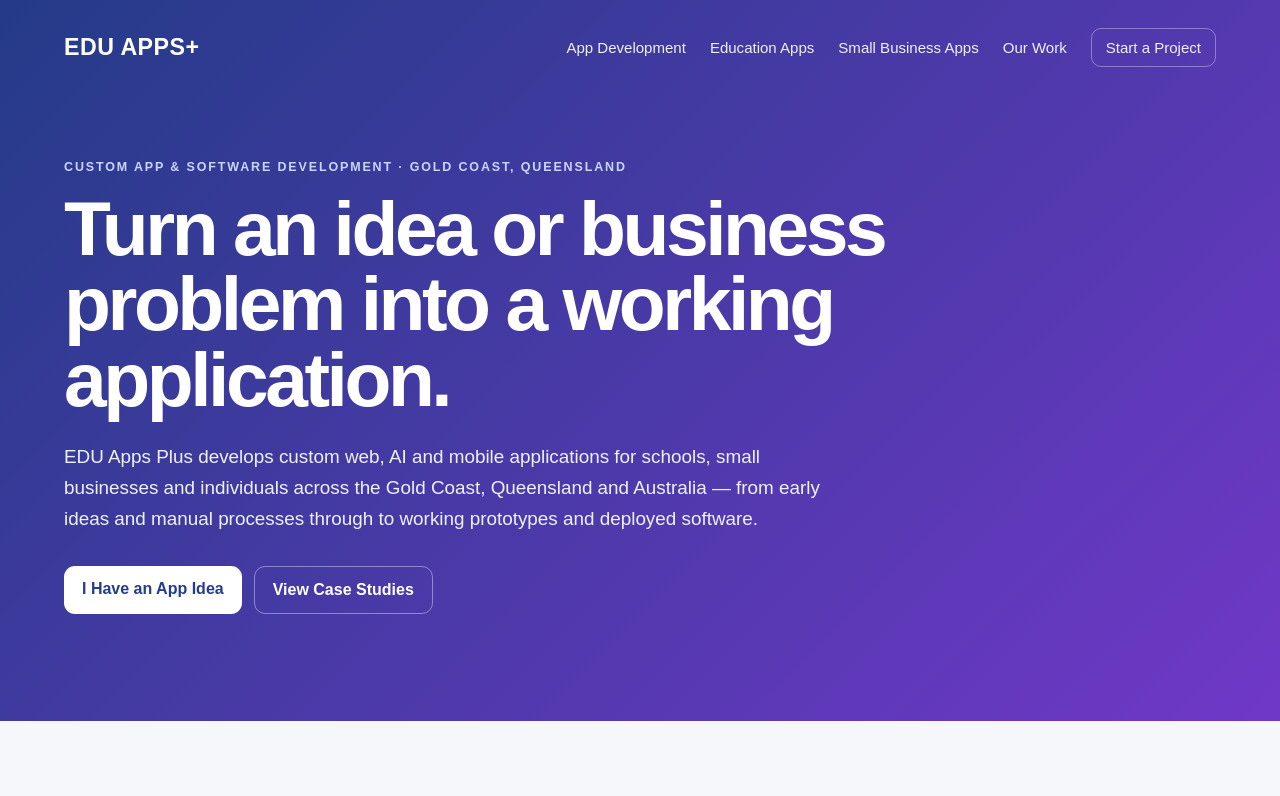
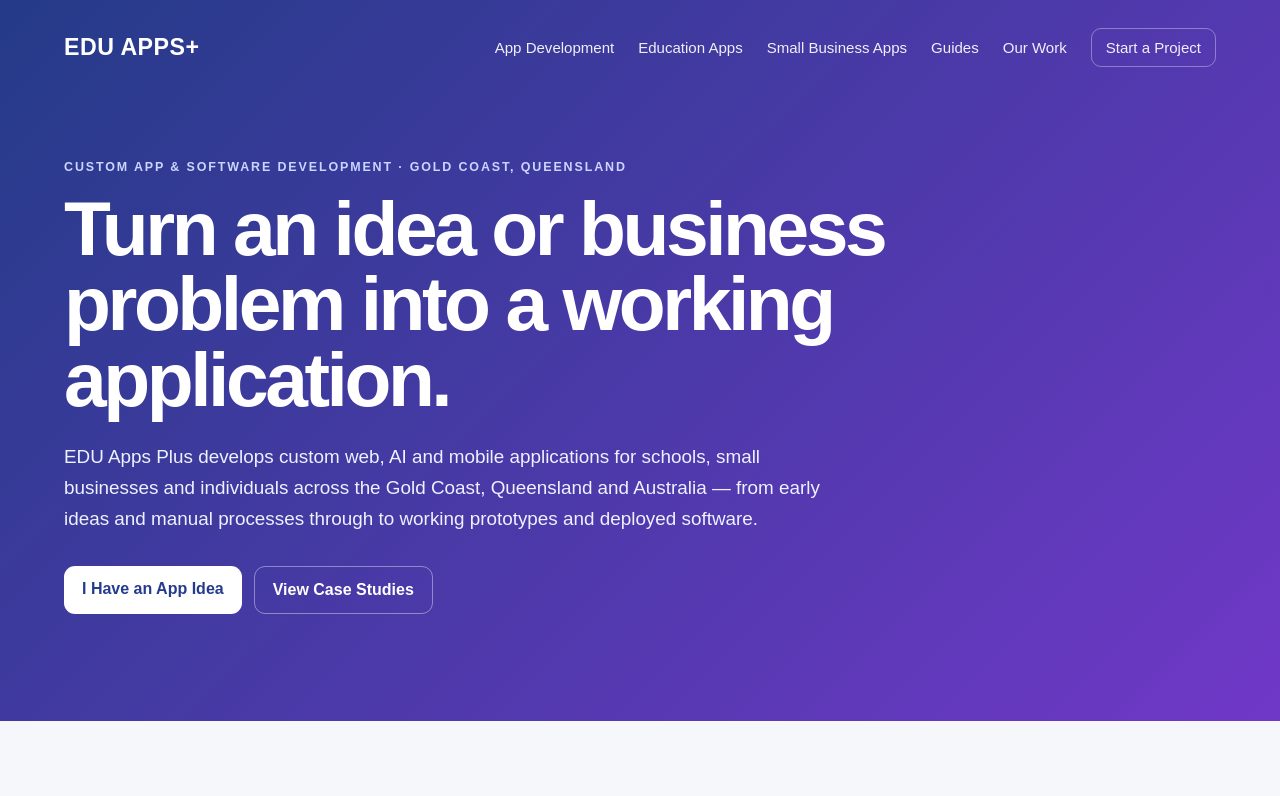
Before and after one commit to trevore777/eduappsplus_website, a Next.js app: page / in a window 1280 px wide. Shown: the top 796 px of the page. Built offline with nearby package versions, Linux system fonts and the light colour scheme.

Commit message:
Link guides hub from homepage

```diff
--- a/app/page.js
+++ b/app/page.js
@@ -9,7 +9,7 @@
       <div className="wrap">
         <div className="top">
           <Link className="brand" href="/">EDU APPS+</Link>
-          <nav className="mainNav"><Link href="/app-development">App Development</Link><Link href="/education-apps">Education Apps</Link><Link href="/small-business-apps">Small Business Apps</Link><Link href="/case-studies">Our Work</Link><Link className="navCta" href="/enquire">Start a Project</Link></nav>
+          <nav className="mainNav"><Link href="/app-development">App Development</Link><Link href="/education-apps">Education Apps</Link><Link href="/small-business-apps">Small Business Apps</Link><Link href="/guides">Guides</Link><Link href="/case-studies">Our Work</Link><Link className="navCta" href="/enquire">Start a Project</Link></nav>
         </div>
         <div className="commercialHero">
           <span className="eyebrow">Custom app & software development · Gold Coast, Queensland</span>
@@ -36,7 +36,12 @@
         <div className="caseGrid homeCases">{caseStudies.map(study => <article className="caseCard" key={study.slug}><div><span className="badge">{study.category}</span><span className="statusLabel">{study.status}</span></div><h3>{study.name}</h3><p>{study.summary}</p><div className="capability">{study.capability}</div><Link className="textLink" href={`/case-studies/${study.slug}`}>Read case study →</Link></article>)}</div>
       </div></section>
 
-      <section className="commercialSection" id="about"><div className="wrap aboutGrid">
+      <section className="commercialSection"><div className="wrap aboutGrid">
+        <div><span className="eyebrow dark">Guides & resources</span><h2 className="largeHeading">Research your app idea before you build.</h2></div>
+        <div className="aboutCopy"><p>Read practical guides about app development costs, choosing between web and mobile apps, adding AI, replacing spreadsheets with software and developing custom tools for schools.</p><p><Link className="textLink" href="/guides">Browse all guides →</Link></p></div>
+      </div></section>
+
+      <section className="commercialSection altSection" id="about"><div className="wrap aboutGrid">
         <div><span className="eyebrow dark">About EDU Apps Plus</span><h2 className="largeHeading">You do not need a technical specification to start.</h2></div>
         <div className="aboutCopy"><p>EDU Apps Plus develops practical software for education, small business and specialist workflows. Projects range from focused prototypes to database-backed platforms, AI integrations and native mobile applications.</p><p>The starting point can simply be a process that takes too long, a spreadsheet that has become difficult to manage, an idea that needs testing, or an existing application that needs to work better.</p><p><Link className="textLink" href="/have-an-idea">See how an app idea becomes a project →</Link></p></div>
       </div></section>
```
